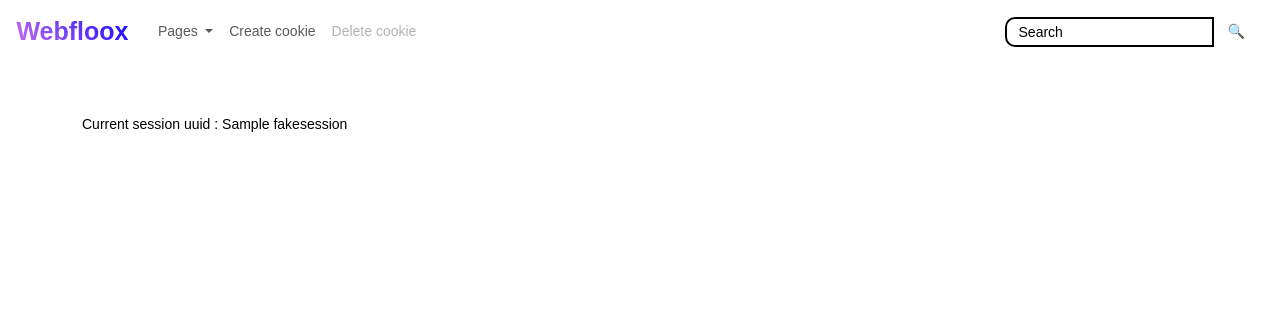
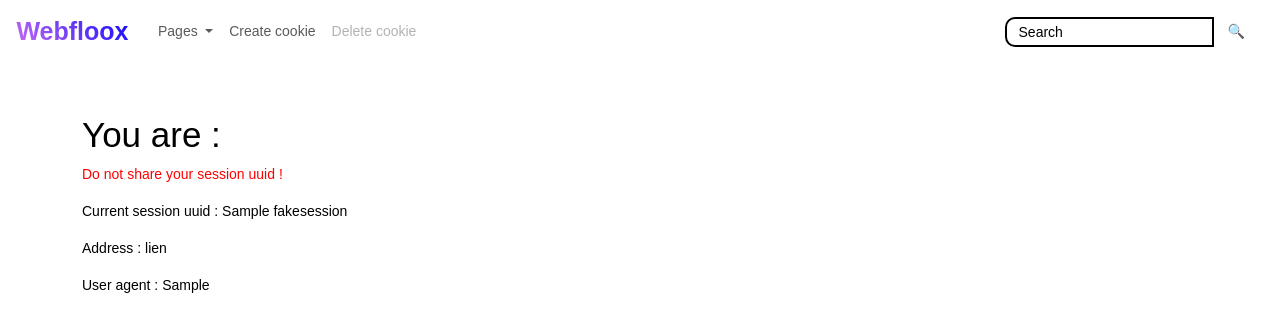
Before and after one commit to data-IA-2023/Groupe1_Webfloox, a Python web app: template templates/whoami.html in a window 1280 px wide. Shown: the top 332 px of the page. Run offline with Jinja, Linux system fonts and the light colour scheme; the template is opened without the code that fills it: most values are stand-ins (such as "Sample title", 1, 10 or a date in 2020); some libraries are stand-ins or nearby versions.

Commit message:
improved the who am i page

```diff
--- a/imports.py
+++ b/imports.py
@@ -1,6 +1,6 @@
 #from flask import Flask,render_template,request,current_app,send_from_directory,redirect,url_for,flash,Response,jsonify
 from flask import render_template
-from fastapi import FastAPI, Request, Form, Depends, Response, HTTPException, Cookie
+from fastapi import FastAPI, Request, Form, Depends, Response, HTTPException, Cookie, Header
 from fastapi.responses import HTMLResponse
 from fastapi.staticfiles import StaticFiles
 from fastapi.templating import Jinja2Templates
--- a/templates/whoami.html
+++ b/templates/whoami.html
@@ -8,7 +8,11 @@
 {% include "components/navbar.html" %}
 
 <div class="container" style="margin-top: 50px;">
+  <h1>You are :</h1>
+  <p style="color:red;">Do not share your session uuid !</p>
   <p>Current session uuid : {{fakesession}}</p>
+  <p>Address : {{client[8:-1]}}</p>
+  <p>User agent : {{user_agent}}</p>
 </body>
 
 {% include "components/footer.html" %}
--- a/webapp.py
+++ b/webapp.py
@@ -68,12 +68,13 @@ async def index(response: Response):
     return RedirectResponse("/create_cookie")
 
 @app.get("/whoami") #simply a test route to check the fakesession cookie
-async def whoami(request: Request, response: Response, fakesession: Union[str, None] = Cookie(default=None)):
+async def whoami(request: Request, response: Response, fakesession: Union[str, None] = Cookie(default=None), user_agent: Annotated[str | None, Header()] = None):
     if fakesession != None:logged="Logged in"
     else:logged="Logged off"
+    client=str(request.client)
     colors,autocomplete=reset_stgs()
     return templates.TemplateResponse(
-        request=request, name="whoami.html", context={"fakesession" : fakesession, "state" : logged, "autocomplete": autocomplete, "colors" : colors, "title" : "Webfloox"}
+        request=request, name="whoami.html", context={"fakesession" : fakesession, "state" : logged, "autocomplete": autocomplete, "colors" : colors, "title" : "Webfloox", "client" : client, "user_agent" : user_agent}
     )
 
 
```
